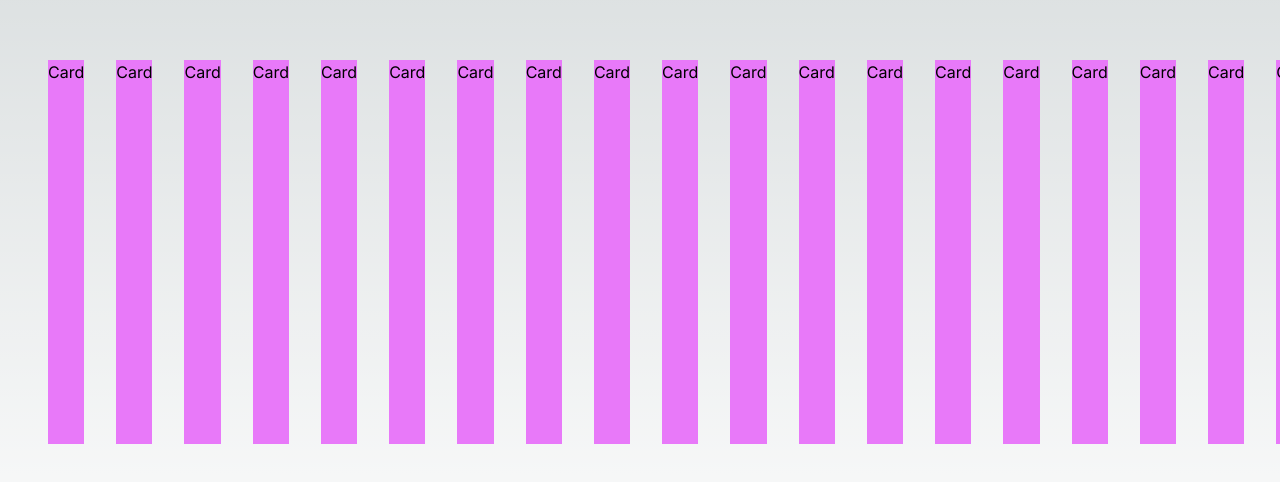
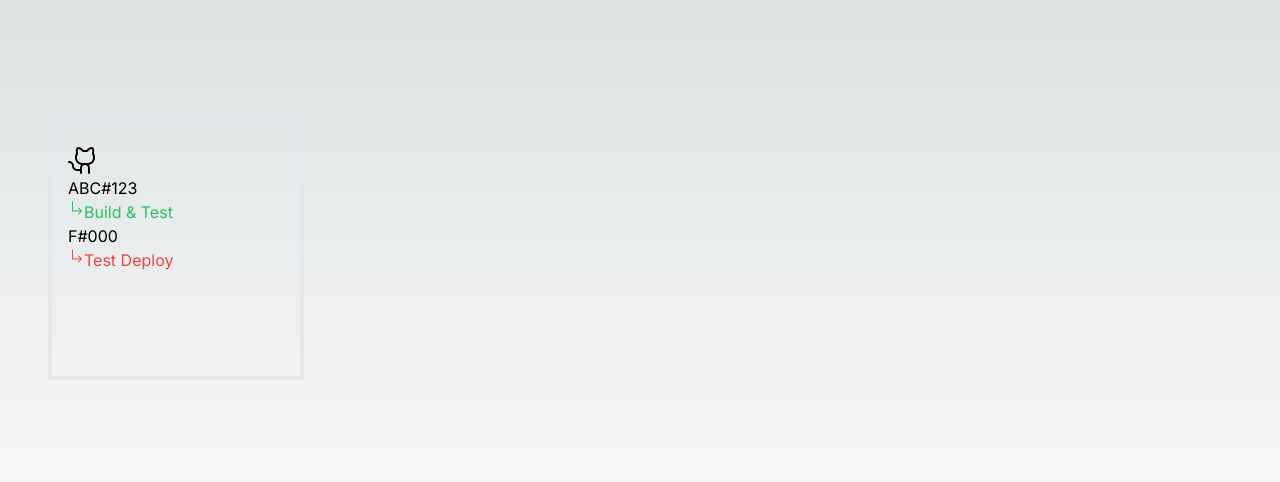
Before and after one commit to kennethkvs/Windows, a Next.js app: page / in a window 1280 px wide. Shown: the part 148-630 px from the top of the page. Built offline with nearby package versions, Linux system fonts and the light colour scheme.

Commit message:
created a repostatus box

```diff
--- a/package.json
+++ b/package.json
@@ -9,6 +9,7 @@
     "lint": "next lint"
   },
   "dependencies": {
+    "@phosphor-icons/react": "^2.0.10",
     "autoprefixer": "10.4.14",
     "eslint": "8.45.0",
     "eslint-config-next": "13.4.12",
@@ -17,7 +18,8 @@
     "postcss": "8.4.27",
     "react": "18.2.0",
     "react-dom": "18.2.0",
-    "tailwindcss": "3.3.3"
+    "tailwindcss": "3.3.3",
+    "yarn": "^1.22.19"
   },
   "devDependencies": {
     "prettier": "^3.0.0",
--- a/src/app/page.js
+++ b/src/app/page.js
@@ -1,15 +1,17 @@
 "use client";
 
 import { Card } from "@/components/Card";
+import { RepoStatus } from "@/components/RepoStatus";
 
 export default function Home() {
   const numCards = 100;
   return (
     <main className="scrollbar-rounded-[18px] flex min-h-screen items-center justify-between gap-8 overflow-y-hidden p-12 scrollbar scrollbar-thumb-fuchsia-400 ">
       {/* Render 10 cards */}
-      {Array.from(Array(numCards).keys()).map((i) => (
+      {/* {Array.from(Array(numCards).keys()).map((i) => (
         <Card key={i} />
-      ))}
+      ))} */}
+      <RepoStatus/>
     </main>
   );
 }
--- a/src/components/Card.jsx
+++ b/src/components/Card.jsx
@@ -1,9 +1,15 @@
-import React from 'react'
-import { motion } from "framer-motion"
-
+import React from "react";
+import { motion } from "framer-motion";
 
 export const Card = () => {
   return (
-    <motion.div className='w-20 h-96 bg-fuchsia-400' initial={{opacity: 0}} whileInView={{opacity: 1}} whileHover={{scale: 1.2}}>Card</motion.div>
-  )
-}
+    <motion.div
+      className="h-96 w-20 bg-fuchsia-400"
+      initial={{ opacity: 0 }}
+      whileInView={{ opacity: 1 }}
+      whileHover={{ scale: 1.2 }}
+    >
+      Card
+    </motion.div>
+  );
+};
--- /dev/null
+++ b/src/components/RepoStatus.jsx
@@ -0,0 +1,41 @@
+import { GithubLogo } from "@phosphor-icons/react";
+import { ArrowElbowDownRight } from "@phosphor-icons/react";
+import React from "react";
+
+export const RepoStatus = (url) => {
+  const testData = {
+    RepoName: "Npx AI",
+    Actions: [
+      { Name: "Build & Test", Status: 1 },
+      { Name: "Test Deploy", Status: 0 },
+    ],
+  };
+
+  const color = (status) => (status ? "text-green-500" : "text-red-500");
+
+  return (
+    <div className="box-border h-64 w-64 border-4 p-4">
+      <a href={"https://github.com/NPXInnovation/npxai-v2"}>
+        <GithubLogo size={32} />
+      </a>
+      <h1>
+        ABC#123
+        <div className={`flex ${color(testData.Actions[0].Status)}`}>
+          <p>
+            <ArrowElbowDownRight size={16} />
+          </p>
+          <p> Build & Test</p>
+        </div>
+      </h1>
+      <h2>
+        F#000
+        <div className={`flex ${color(testData.Actions[1].Status)}`}>
+          <p>
+            <ArrowElbowDownRight size={16} />
+          </p>
+          <p> Test Deploy</p>
+        </div>
+      </h2>
+    </div>
+  );
+};
```
